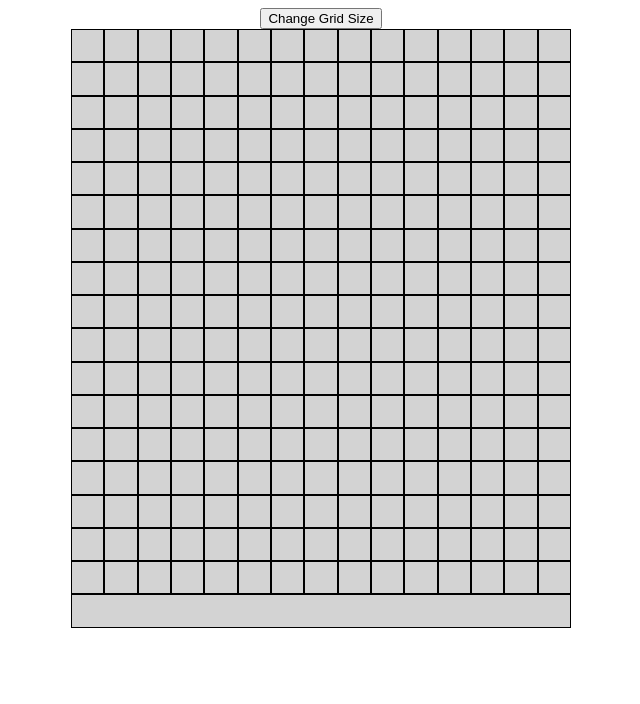
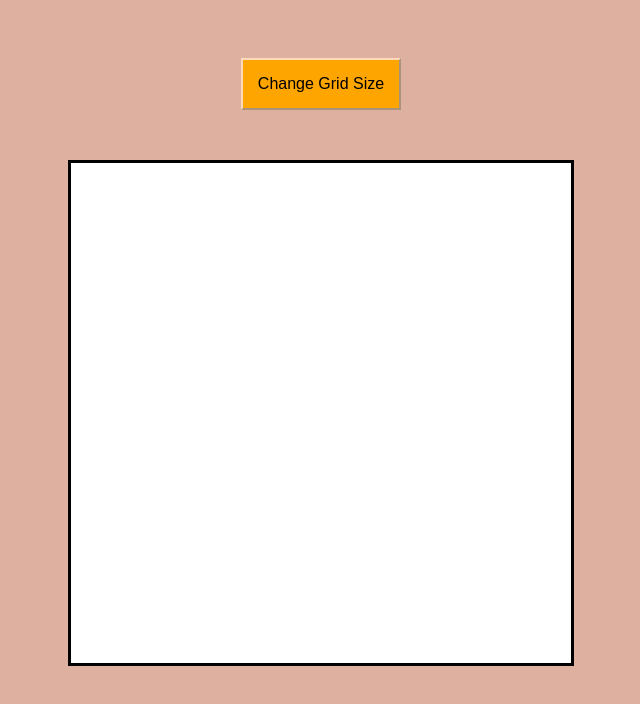
Before and after one commit to Kaylee-Wild/etch-a-sketch, a plain HTML site: page index.html in a window 1280 px wide. Shown: the whole page, without its empty margins (319-959 px from the left). Drawn offline with Linux system fonts and the light colour scheme.

Commit message:
grid starts with 16x16 and btn prompts to enter a new grid size > grid size changes with user input, added more styles

```diff
--- a/index.html
+++ b/index.html
@@ -8,9 +8,13 @@
     <script src="scripts.js" defer></script>
 </head>
     <body>
-        <div id="menuContainer">
-            <button onclick="changeGridSize()">Change Grid Size</button>
+        <div class="wholeGame">
+            <div class="menuContainer">
+                <button class="gridBtn" onclick="changeGridSize()">Change Grid Size</button>
+            </div>
+                <div class="gameContainer">
+                    <div class="gameArea"></div>
+                </div>
         </div>
-            <div class="gameArea"></div>
     </body>
 </html>
--- a/scripts.js
+++ b/scripts.js
@@ -3,22 +3,20 @@ function createGrid(rows = 16) {
     gameArea.innerHTML = ''; // Clear existing grid
 
     const totalCells = rows * rows;
+    const cellSize = 500 / rows;
 
     for (let i = 0; i < totalCells; i++) {
-        const gameCells = document.createElement('div');
-        gameCells.classList.add('gameCells');
-        gameArea.appendChild(gameCells);
-        gameCells.addEventListener('mouseover', () => {
-            gameCells.style.backgroundColor = "blue";
+        const gameCell = document.createElement('div');
+        gameCell.classList.add('gameCells');
+        gameCell.style.width = `${cellSize}px`;
+        gameCell.style.height = `${cellSize}px`;
+        gameArea.appendChild(gameCell);
+
+        gameCell.addEventListener('mouseover', () => {
+            gameCell.style.backgroundColor = "blue";
         });
     }
-
-    const cellSize = 500 / rows;
-    document.querySelectorAll('.gameCells').forEach(item => {
-        item.style.width = `${cellSize}px`;
-        item.style.height = `${cellSize}px`;
-    });
-}
+};
 
 function changeGridSize() {
     const rows = prompt("Enter the number of rows/columns (1-100):", 16);
--- a/styles.css
+++ b/styles.css
@@ -1,8 +1,33 @@
 body {
     height: 100vh;
+    background-color: #ddb0a0;
+}
+
+.wholeGame {
     display: flex;
     flex-direction: column;
     align-items: center;
+}
+
+.menuContainer {
+    margin-top: 50px;
+    margin-bottom: 50px;
+    display: flex;
+}
+
+.gridBtn {
+    padding: 15px;
+    background-color: orange;
+    border-color: peachpuff;
+    font-size: medium;
+
+}
+
+.gameContainer {
+    display: flex;
+    flex-direction: column;
+    align-items: center;
+    border: 3px solid black
 }
 
 .gameArea {
@@ -10,13 +35,10 @@ body {
     flex-wrap: wrap;
     width: 500px;
     height: 500px;
-
+    box-sizing: border-box;
 }
 
 .gameCells {
-    border: 1px solid black;
-    background-color: lightgray;
-    width: auto;
-    height: auto;
-    flex: 1 0 auto
+    background-color: white;
+    box-sizing: border-box;
 }
```
